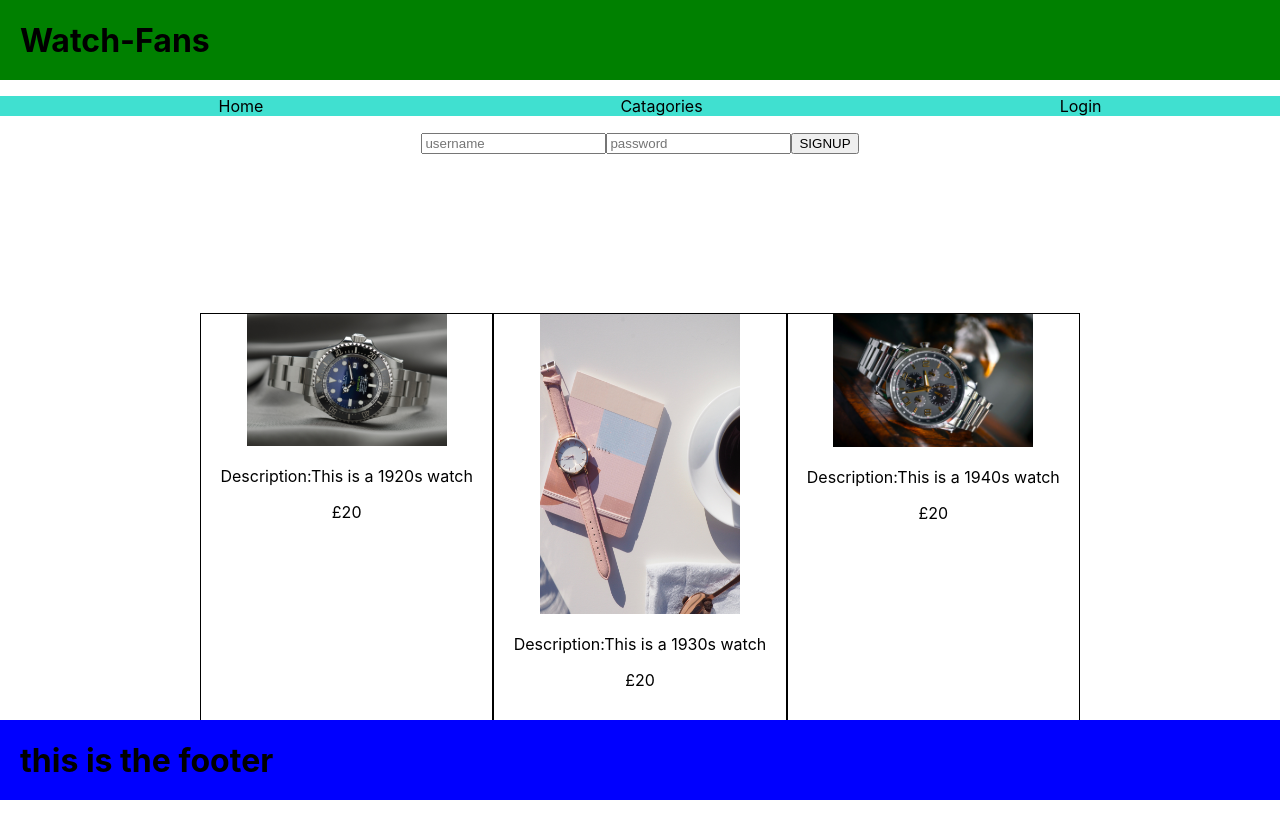
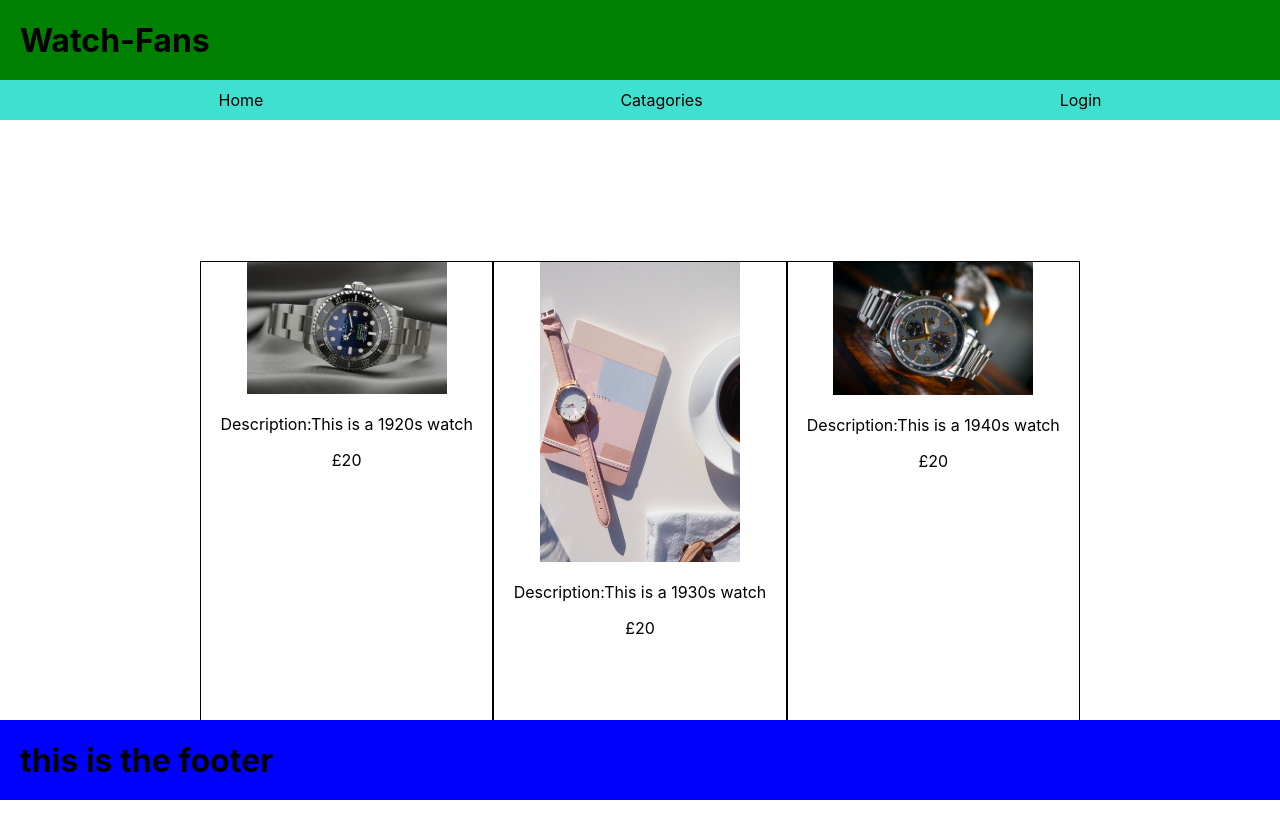
Before and after one commit to timo9939/watch-fans, a React (Create React App) app in the folder client/: page / in a window 1280 px wide. Shown: the top 838 px of the page. Built offline with nearby package versions, Linux system fonts and the light colour scheme.

Commit message:
nav bar has been styled

```diff
--- a/client/src/component/Navigation/nav.css
+++ b/client/src/component/Navigation/nav.css
@@ -1,15 +1,23 @@
 .nav-container{
     background-color: turquoise;
+    position: absolute;
+    width: 100vw;
+    height: 5vh;
+    display: flex;
+    align-items: center;
+
 }
 
 ul{
     display: flex;
     justify-content: space-around;
     list-style: none;
-    position: relative;
+    width: 100%;
+
 }
 
 li:hover{
     color: blue;
     scale: 1.25;
+    transition: 1s;
 }
```
